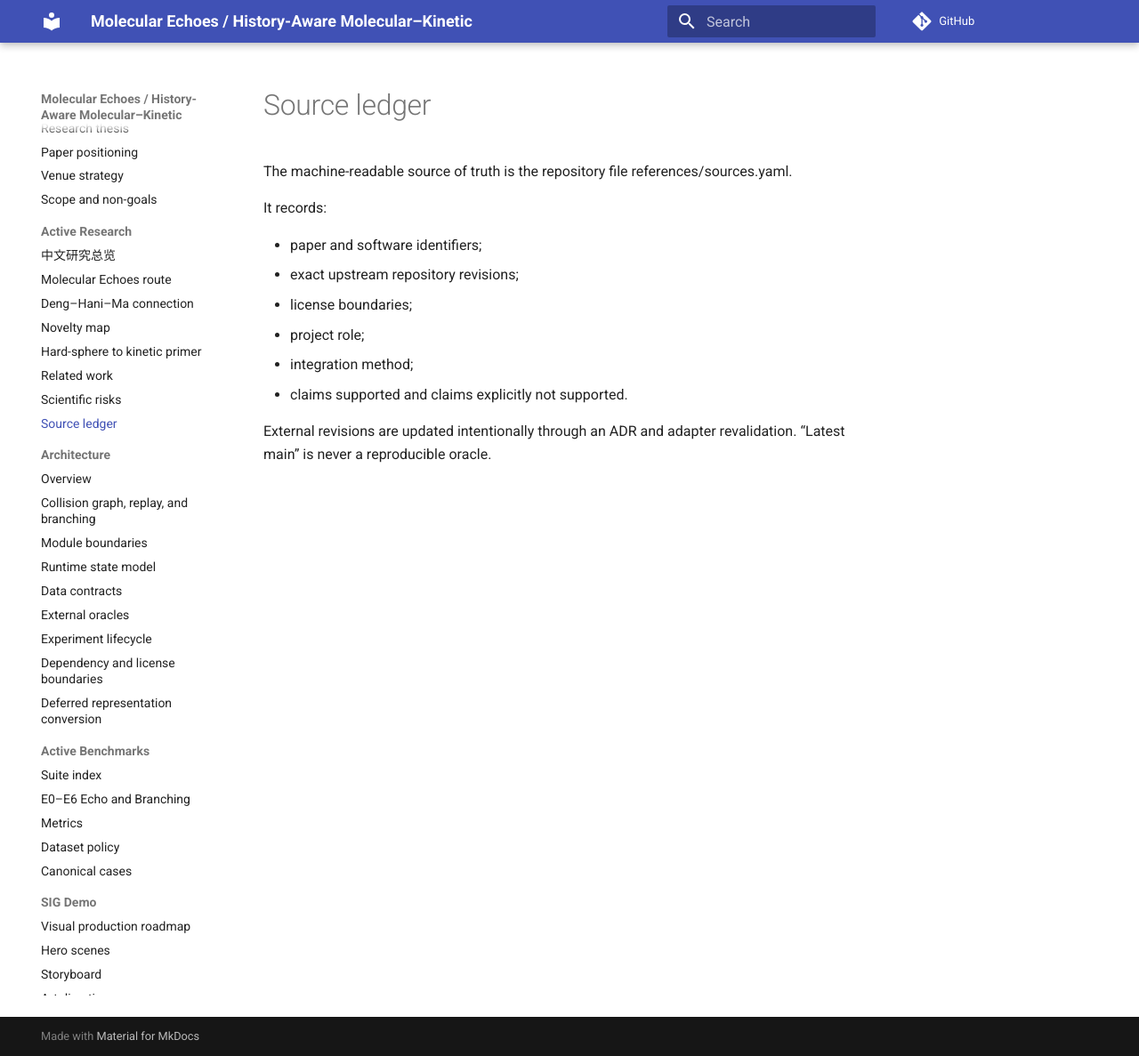
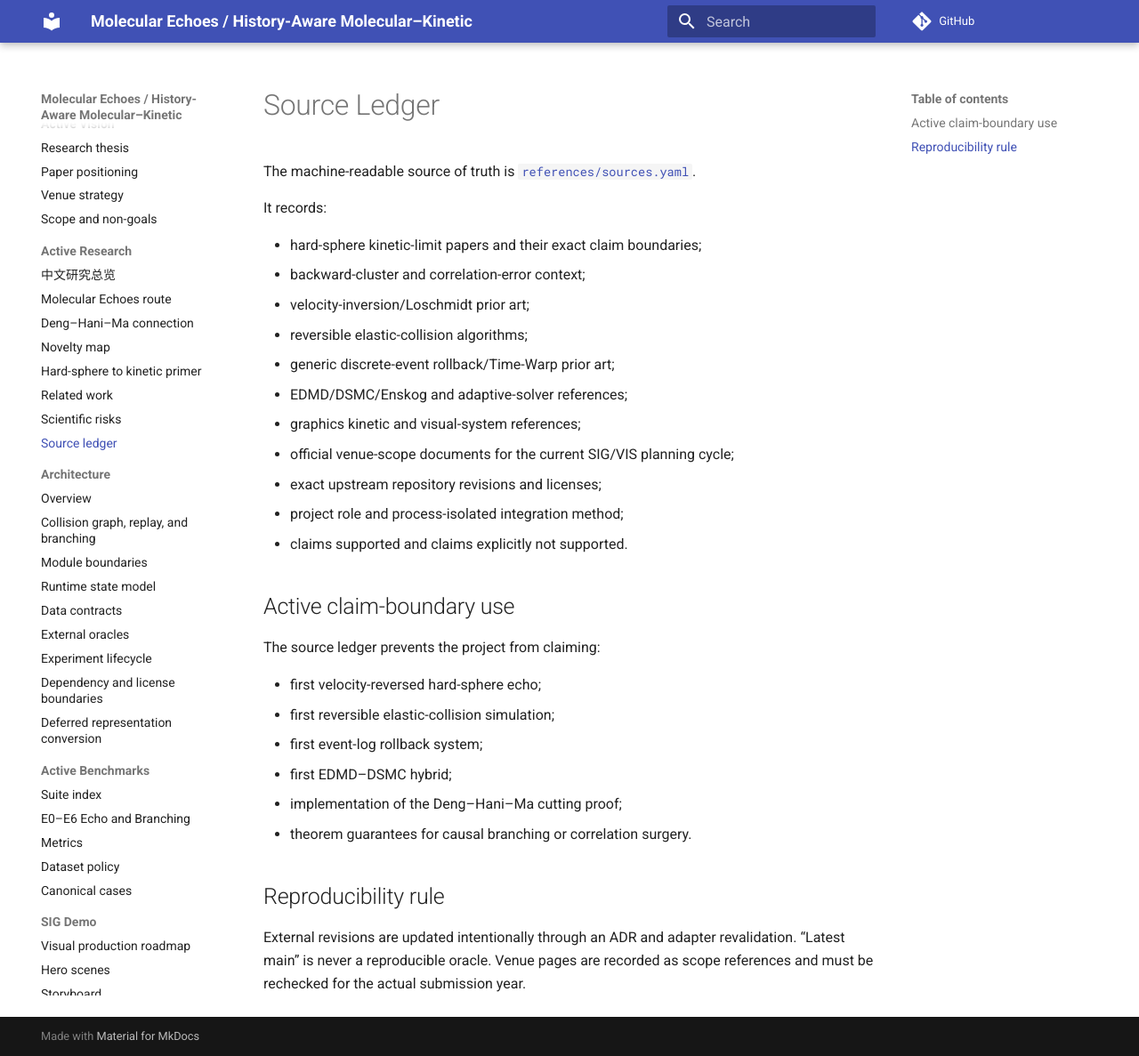
Before and after one commit to jandan138/history-aware-molecular-kinetic, an MkDocs documentation site: the page built from docs/research/source-ledger.md, in a window 1280 px wide and 1187 px high. Shown: the whole window at 89% size. Built offline with MkDocs 1.6.1 and Material for MkDocs 9.7.7, drawn with Linux system fonts in a browser that asks for light colours; comment, search, counter and statistics services are not loaded.

Commit message:
docs: expand source ledger for active route prior art

```diff
--- a/docs/research/source-ledger.md
+++ b/docs/research/source-ledger.md
@@ -1,16 +1,35 @@
-# Source ledger
+# Source Ledger
 
-The machine-readable source of truth is the repository file
-references/sources.yaml.
+The machine-readable source of truth is
+[`references/sources.yaml`](../../references/sources.yaml).
 
 It records:
 
-- paper and software identifiers;
-- exact upstream repository revisions;
-- license boundaries;
-- project role;
-- integration method;
+- hard-sphere kinetic-limit papers and their exact claim boundaries;
+- backward-cluster and correlation-error context;
+- velocity-inversion/Loschmidt prior art;
+- reversible elastic-collision algorithms;
+- generic discrete-event rollback/Time-Warp prior art;
+- EDMD/DSMC/Enskog and adaptive-solver references;
+- graphics kinetic and visual-system references;
+- official venue-scope documents for the current SIG/VIS planning cycle;
+- exact upstream repository revisions and licenses;
+- project role and process-isolated integration method;
 - claims supported and claims explicitly not supported.
 
+## Active claim-boundary use
+
+The source ledger prevents the project from claiming:
+
+- first velocity-reversed hard-sphere echo;
+- first reversible elastic-collision simulation;
+- first event-log rollback system;
+- first EDMD–DSMC hybrid;
+- implementation of the Deng–Hani–Ma cutting proof;
+- theorem guarantees for causal branching or correlation surgery.
+
+## Reproducibility rule
+
 External revisions are updated intentionally through an ADR and adapter
-revalidation. “Latest main” is never a reproducible oracle.
+revalidation. “Latest main” is never a reproducible oracle. Venue pages are recorded
+as scope references and must be rechecked for the actual submission year.
```
